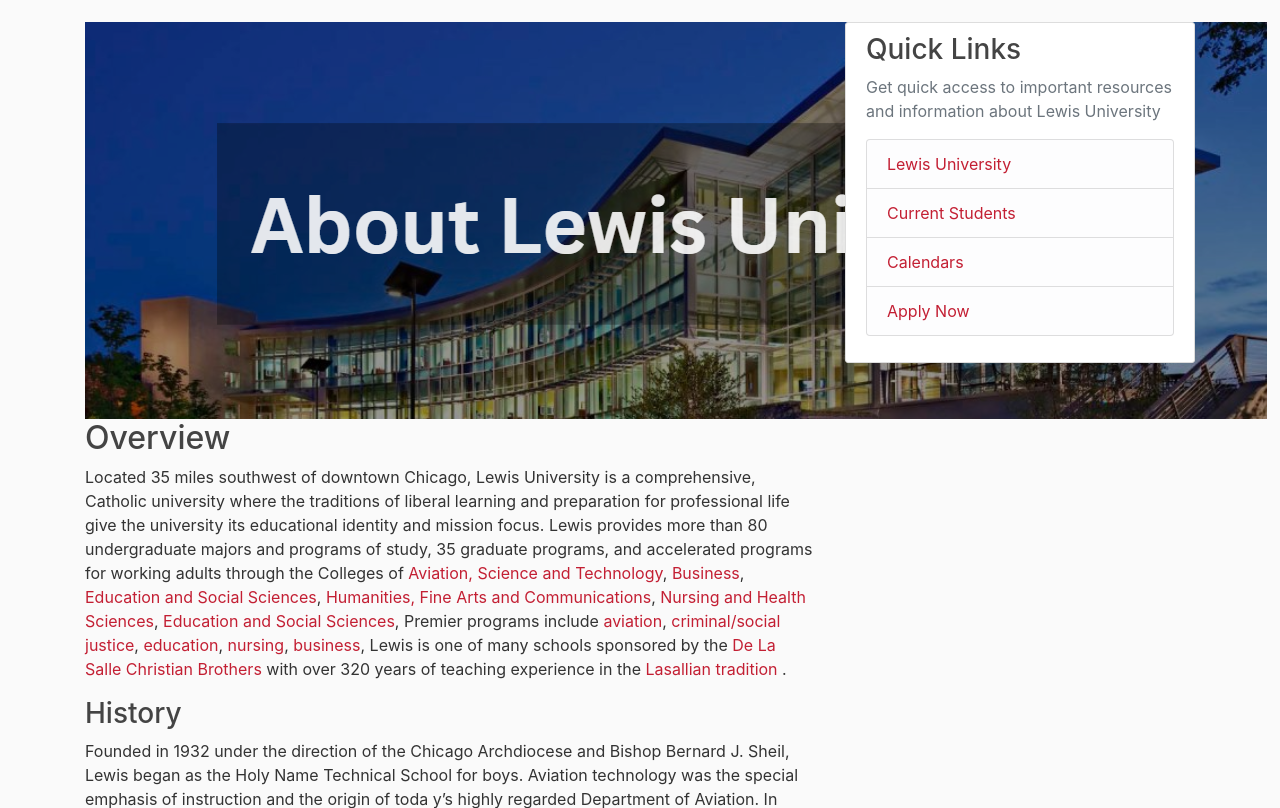
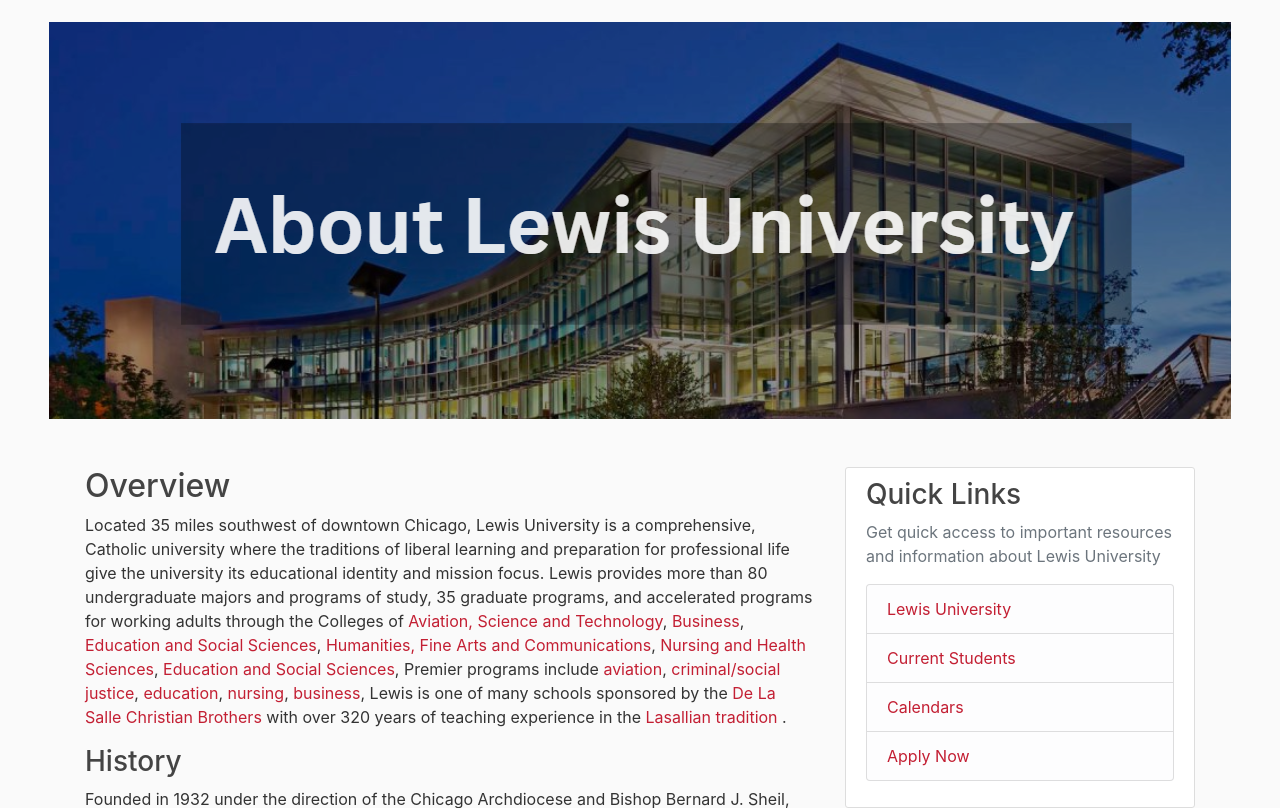
Before and after one commit to saudahmed022/lewis-university-capstone, a Flask app: page /about in a window 1280 px wide. Shown: the part 106-914 px from the top of the page. Run offline with Flask 3, Linux system fonts and the light colour scheme; some libraries are stand-ins or nearby versions.

Commit message:
Saud Ahmed - Changes Made 2/23

```diff
--- a/flaskblog/routes.py
+++ b/flaskblog/routes.py
@@ -10,3 +10,9 @@
 @app.route("/about")
 def about():
     return render_template('about.html', title ="About")
+
+@app.route("/register")
+def register():
+    #Logic and steps
+
+    return render_template('register.html', title ="Register")
--- a/flaskblog/static/main.css
+++ b/flaskblog/static/main.css
@@ -96,4 +96,7 @@
   }
   .cover {
     object-fit: cover;
+    display: block;
+    margin-left: auto;
+    margin-right: auto;
   }
--- a/flaskblog/templates/about.html
+++ b/flaskblog/templates/about.html
@@ -1,7 +1,9 @@
+<img class = "cover"src="static/lewis.png" alt="About Lewis" >
+<br>
+<br>
+
 {% extends "layout.html" %}
 {% block content %}
-
-    <img class = "cover"src="static/lewis.png" alt="About Lewis" >
     <h2>Overview </h2>
     <p>Located 35 miles southwest of downtown Chicago, Lewis University is a comprehensive,
         Catholic university where the traditions of liberal learning and preparation for professional
```
